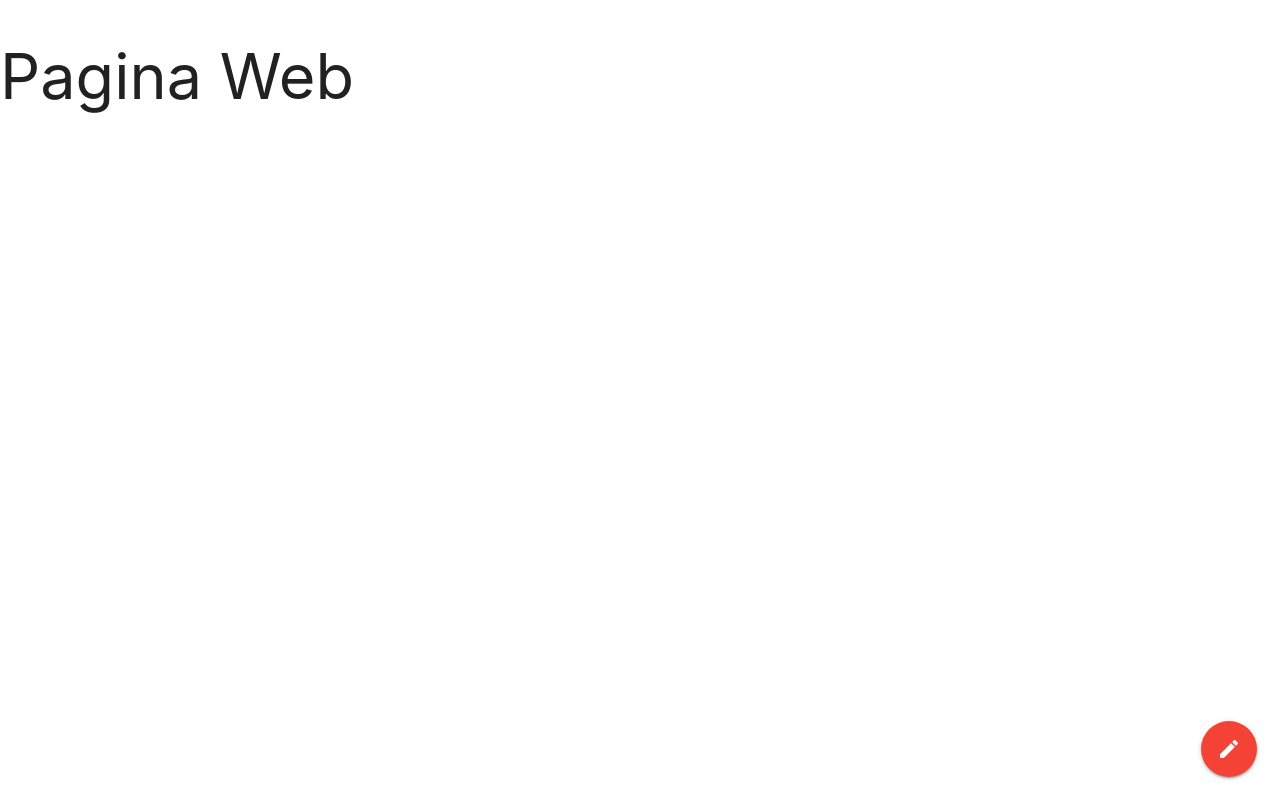
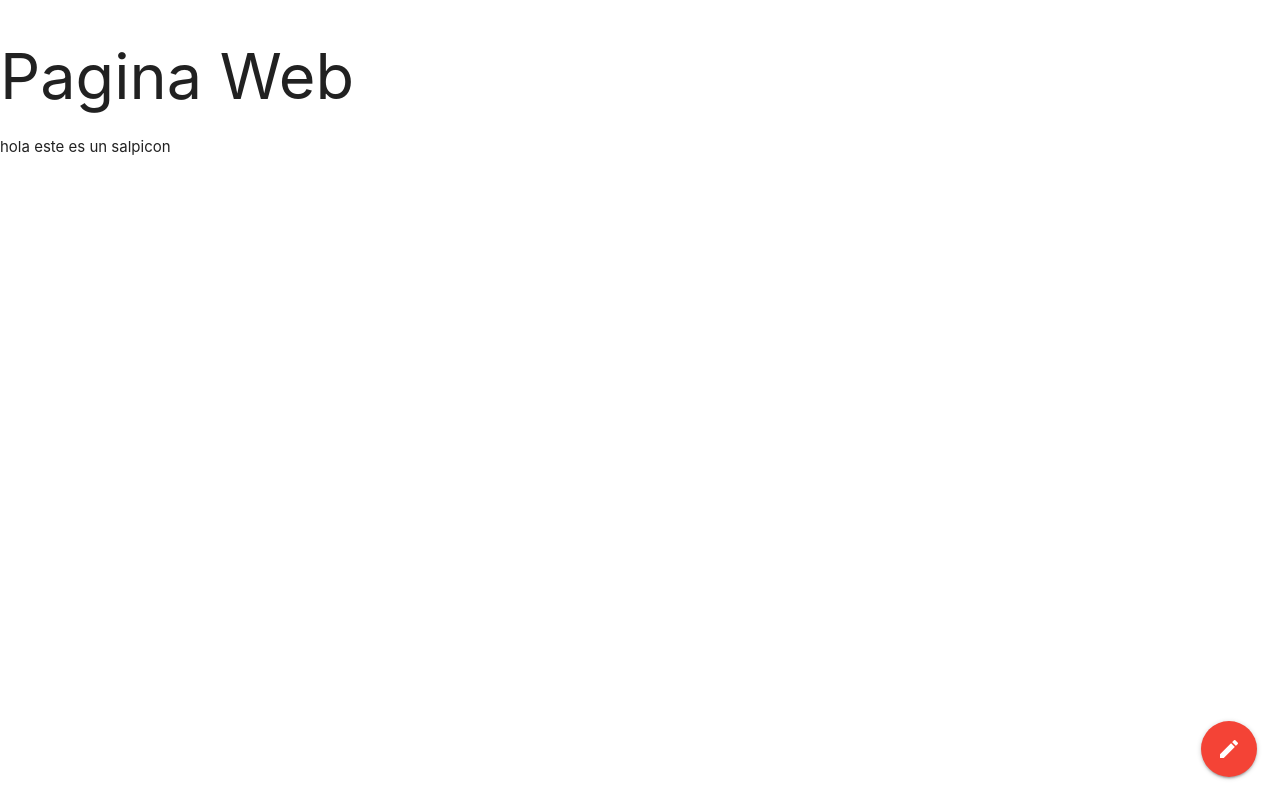
Before and after one commit to Mateosz12/poryectoDemoPrework, a plain HTML site: page index.html in a window 1280 px wide. Drawn offline with Linux system fonts and the light colour scheme.

Commit message:
cambios agregamos parrafo

```diff
--- a/index.html
+++ b/index.html
@@ -16,6 +16,7 @@
 </head>
 <body>
    <h1 color="red">Pagina Web</h1>
+   <p>hola este es un salpicon</p>
    <div class="fixed-action-btn">
     <a class="btn-floating btn-large red">
       <i class="large material-icons">mode_edit</i>
```
